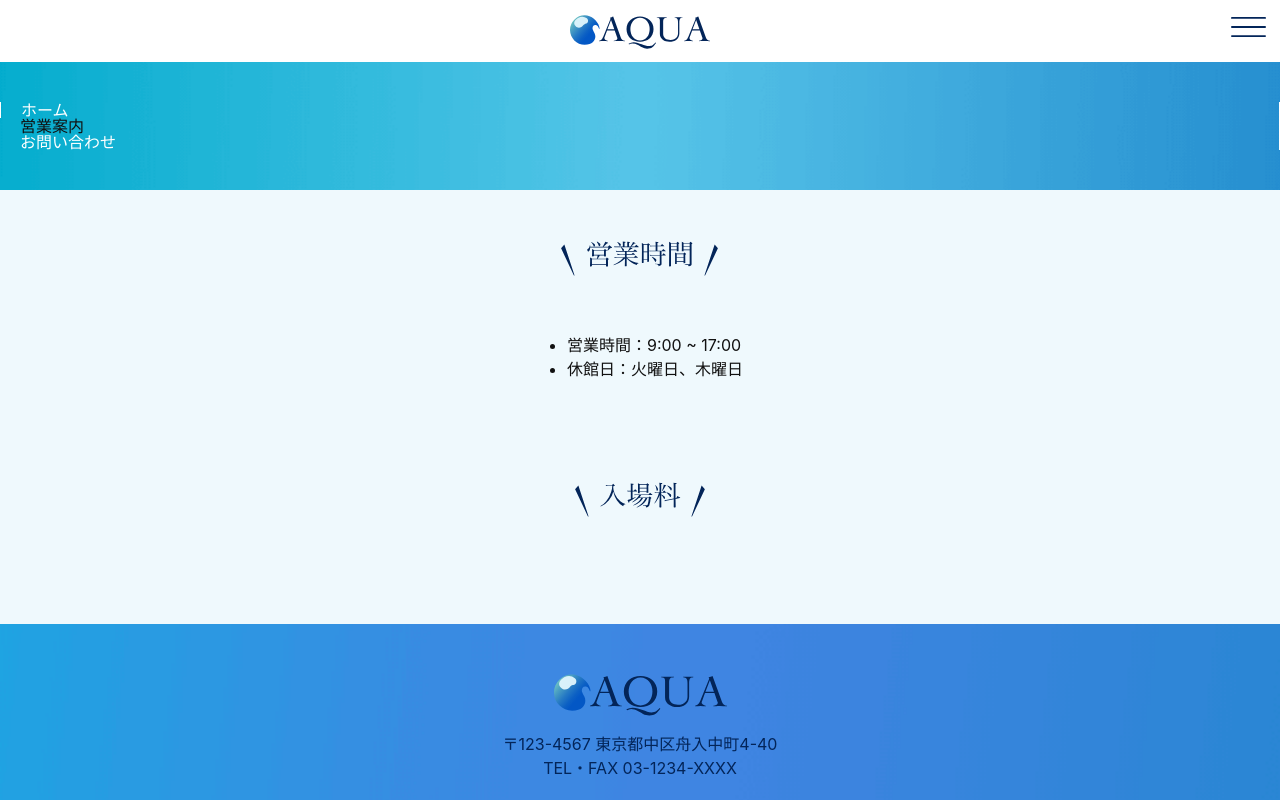
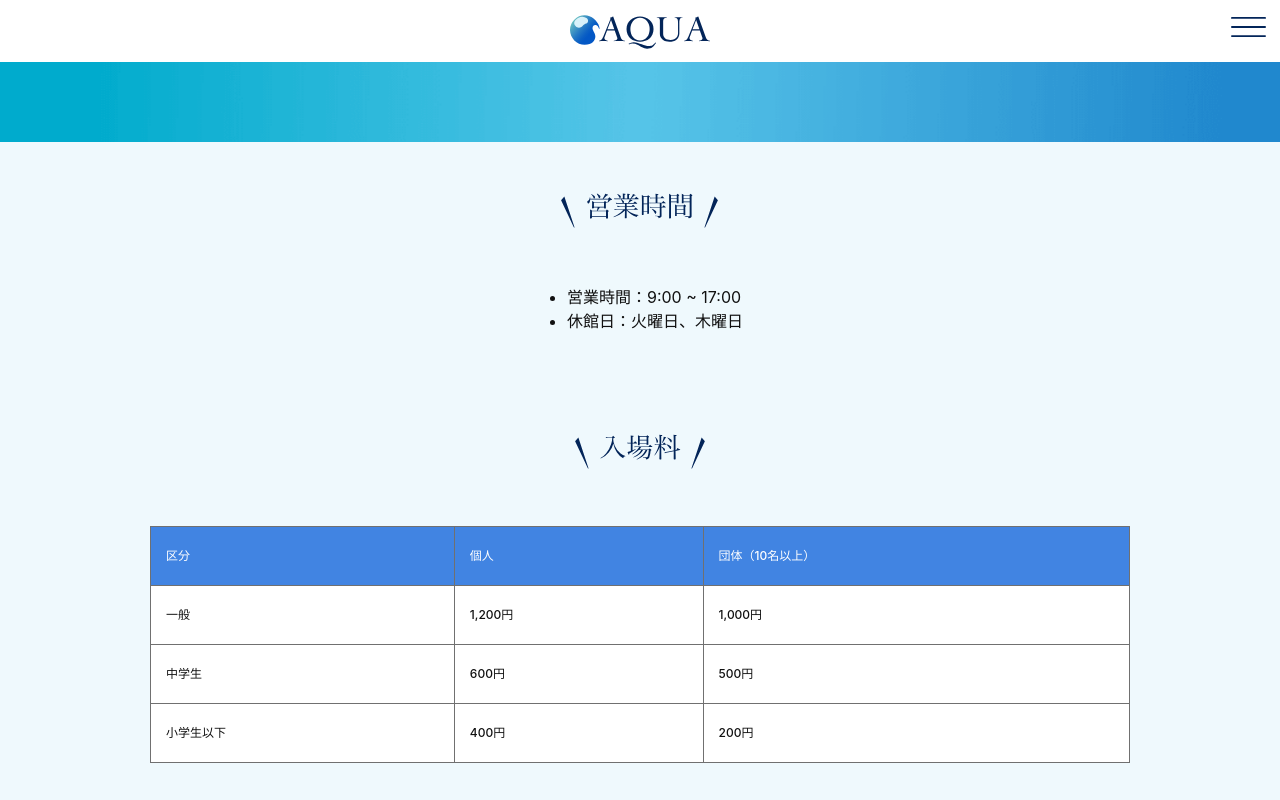
Before and after one commit to 20213094-uchiyamashinya/S1A107, a plain HTML site: page lesson7/guide/index.html in a window 1280 px wide. Shown: the top 800 px of the page. Drawn offline with Linux system fonts and the light colour scheme.

Commit message:
Add files via upload

```diff
--- a/lesson7/css/style.css
+++ b/lesson7/css/style.css
@@ -94,7 +94,7 @@ address {
 }
 /* メニューが開いたときの、ハンバーガーボタンの画像を指定 */
 .nav-toggle:checked~.btn-burger {
-  background: url("../img/close.svg");
+  background: url("../img/close.svg") center center / 35px 20px no-repeat;
 }
 /* ナビゲーション */
 .nav {
@@ -102,7 +102,7 @@ address {
   background: url("../img/nav_bg.png") center center / cover no-repeat;
 }
 .nav-list {
-
+  display: none;
   /* 最初はメニュー（ul要素）を非表示にしておく指定 */
   margin: 0;
   padding-bottom: 10px;
@@ -118,7 +118,7 @@ address {
 }
 /* メニューが開いたとき、<ul>を表示する */
 .nav-toggle:checked~.nav .nav-list {
-
+  display: block;
 }
 /* ----------ナビゲーションのスタイル指定 ここまで---------- */
 
@@ -215,32 +215,32 @@ address {
 /* 入場料（テーブル） */
 /* テーブル全体への指定 */
 .price-table {
-
-
+  width: 100%;
+  border-collapse: collapse;
   /* テーブルの境界線が重ねて表示する */
-
+  font-size: 12px;
 }
 /* <thead>に対する指定 */
-
-
-
-
+.price-table thead{
+  color: #fff;
+  background-color: #4184e2;
+}
 /* <th>と<td>に対する指定 */
-
-
-
-
-
+.price-table th,
+.price-table td{
+  padding: 20px 15px;
+  font-weight: 500;
+  border: 1px solid #707070;
+}
 /* <tbody>内の<th>に対する指定 */
-
-
-
-
+.price-table{
+  text-align: left;
+  background-color: #fff;
+}
 /* <tbody>内の<td>に対する指定 */
-
-
-
-
+.price-table tbody td{
+  background-color: #fff;
+}
 /* --------------------------------------------------
   お問い合わせフォーム
 -------------------------------------------------- */
--- a/lesson7/guide/index.html
+++ b/lesson7/guide/index.html
@@ -67,12 +67,34 @@
         <img src="img/ttl_price.svg" alt="入場料">
       </h2>
       <!-- テーブル -->
-
+      <table class="price-table">
         <!-- テーブルの上部 -->
-
+        <thead>
+          <tr>
+            <th>区分</th>
+            <th>個人</th>
+            <th>団体（10名以上）</th>
+          </tr>
+        </thead>
         <!-- テーブルの本体 -->
-
-
+        <tbody>
+          <tr>
+            <th>一般</th>
+            <td>1,200円</td>
+            <td>1,000円</td>
+          </tr>
+          <tr>
+            <th>中学生</th>
+            <td>600円</td>
+            <td>500円</td>
+          </tr>
+          <tr>
+            <th>小学生以下</th>
+            <td>400円</td>
+            <td>200円</td>
+          </tr>
+        </tbody>
+      </table>
       <!-- テーブルここまで -->
     </section>
     <!-- セクション（入場料）ここまで -->
```
